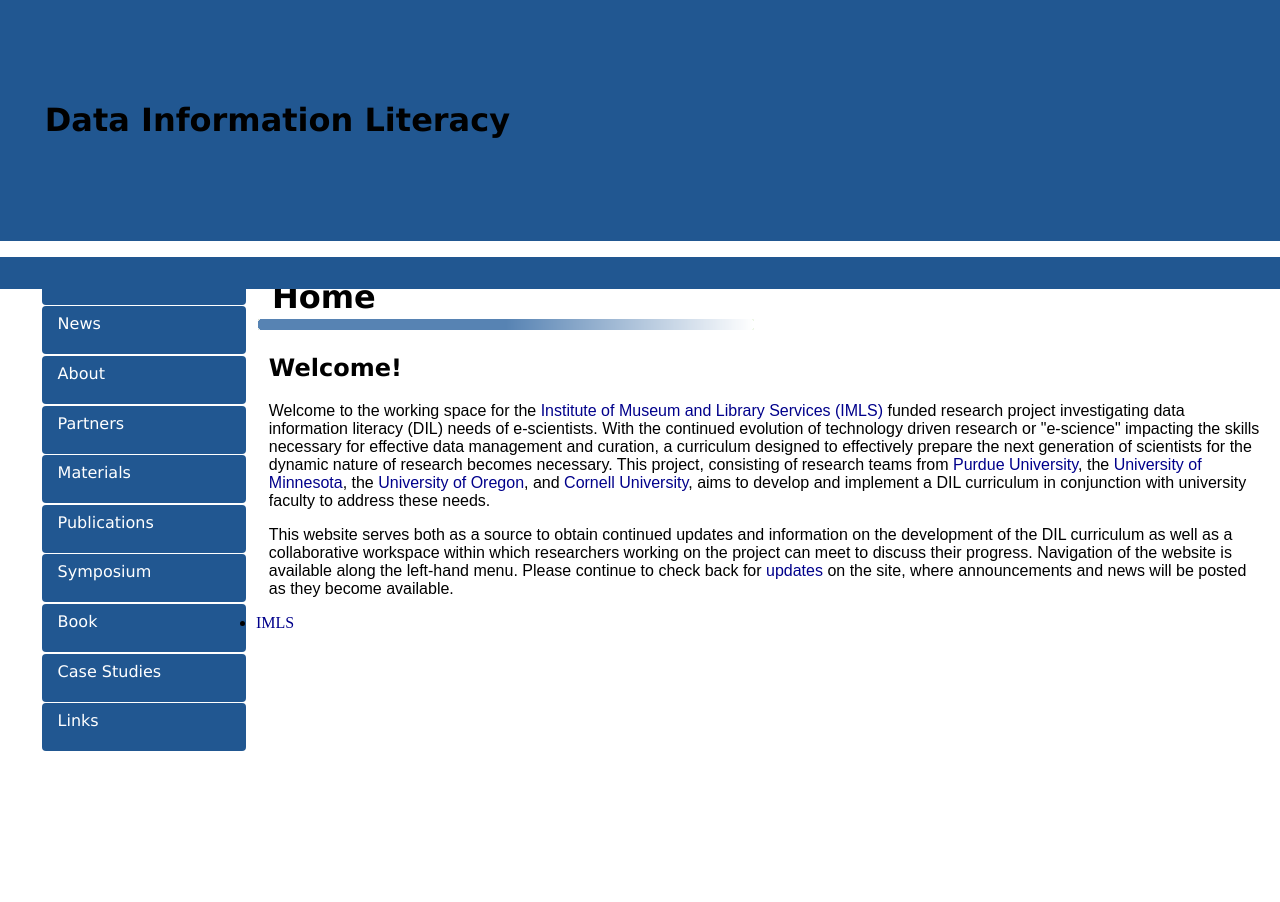
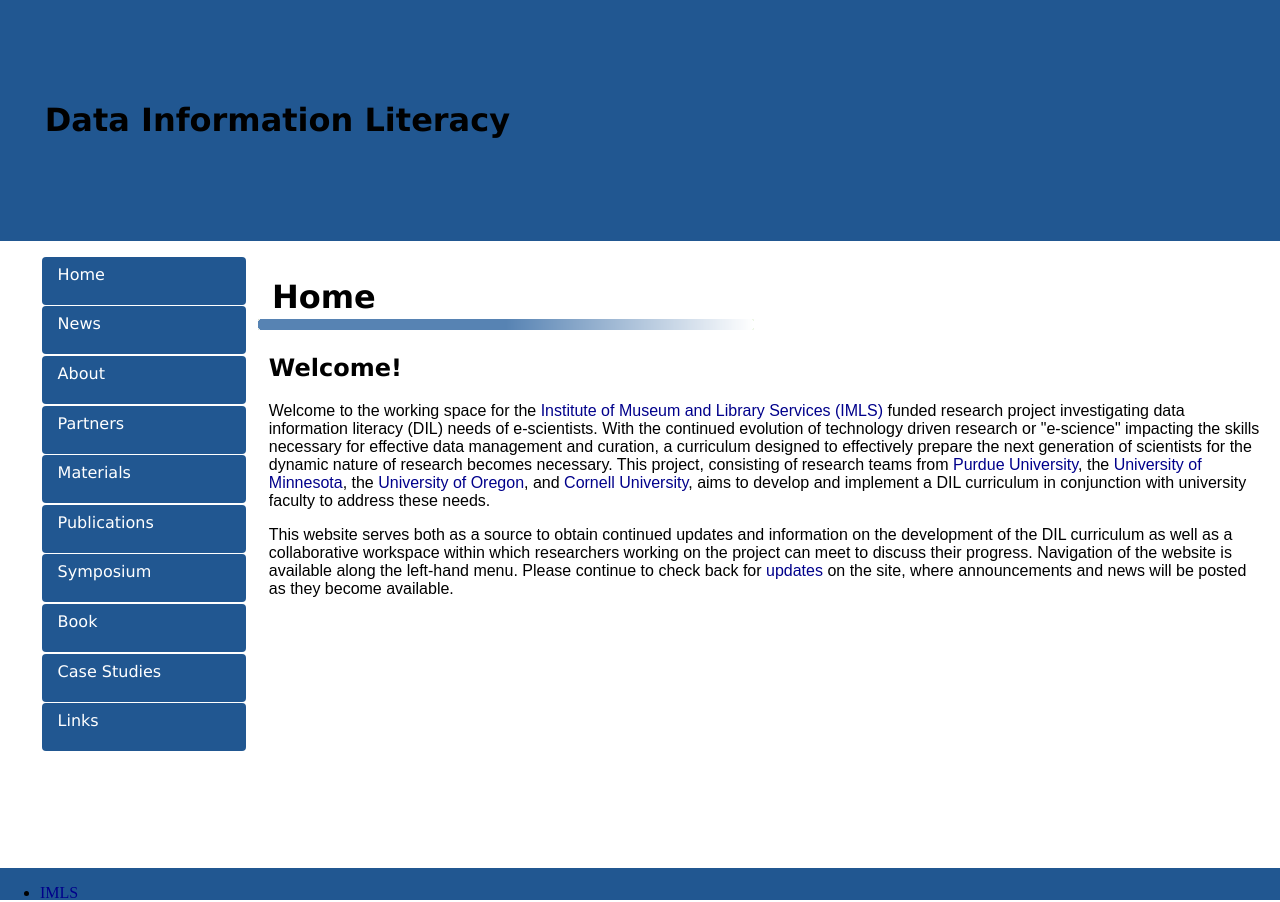
Before and after one commit to datainfolit/datainfolit, a Jekyll site: the page built from index.html, in a window 1280 px wide. Built offline with Jekyll 4.4.1, drawn with Linux system fonts in a browser that asks for light colours.

Commit message:
Update main.css

```diff
--- a/css/main.css
+++ b/css/main.css
@@ -93,9 +93,10 @@ header {
 }
 /*footer*/
 footer {
-   position: relative;
-   bottom: 0;
-   width: 100%;
-   height: 2em;
-   background: #215791;
+    position: absolute;
+    bottom: 0;
+    width: 100%;
+    height: 2em;
+    background: #215791;
+    z-index: 1;
 }
```
